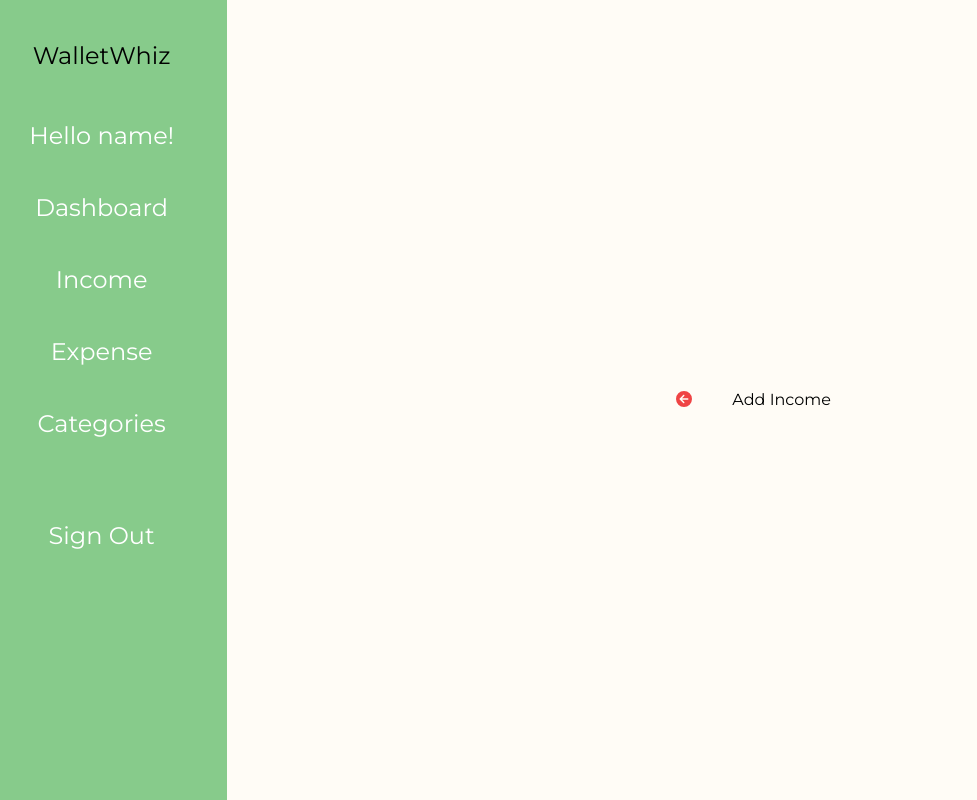
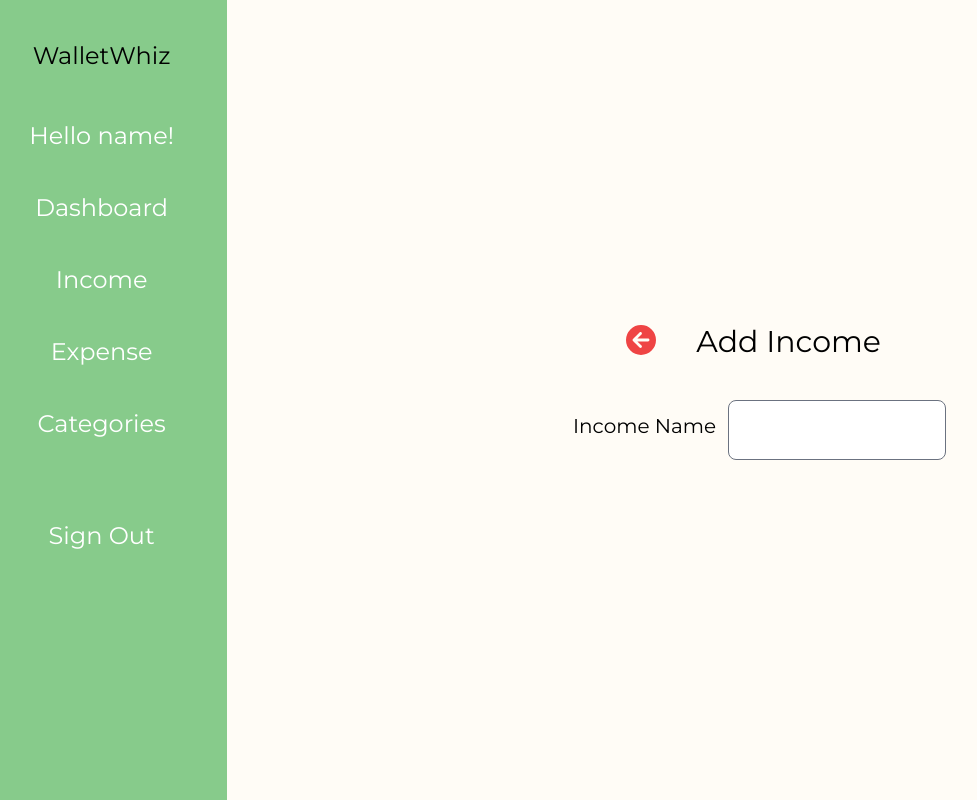
Before and after one commit to JOmega12/capstone-project-money, a React (Vite) app in the folder client/: page /add-income in a window 1280 px wide. Shown: the whole page, without its empty margins (24-1001 px from the left). Built offline with nearby package versions, Linux system fonts and the light colour scheme.

Commit message:
tweaked types in provider and still working on form

```diff
--- /dev/null
+++ b/client/src/components/IncomeAndExpenseInputs.tsx
@@ -0,0 +1,29 @@
+import { ChangeEvent } from "react";
+
+
+
+
+type TextInputsType = {
+    label: string;
+    onChange: (e: ChangeEvent<HTMLInputElement>) => void;
+    value: string;
+    show: boolean;
+    message: string;
+    type?: 'password' | 'text'
+}
+
+
+export const IncomeAndExpenseInputs = ({label, onChange, value, show, message, type}: TextInputsType) => (
+    <div className="mb-4 flex flex-row">
+        <label htmlFor="" className="text-xl mb-2 p-3">{label}</label>
+        <input
+            type={type}
+            className="border border-gray-500 rounded-lg py-2 px-3 focus:outline-none focus:border-blue-500"
+            onChange={onChange}
+            value={value}
+        />
+        {show ? (<div className="text-red-500">
+            {message}
+        </div>) : null}
+    </div>
+)
--- a/client/src/components/forms/IncomeInputForm.tsx
+++ b/client/src/components/forms/IncomeInputForm.tsx
@@ -2,12 +2,19 @@ import { Link } from "react-router-dom";
 import { Navbar } from "../../Navbar";
 import { FontAwesomeIcon } from "@fortawesome/react-fontawesome";
 import { faArrowCircleLeft } from "@fortawesome/free-solid-svg-icons/faArrowCircleLeft";
-import { useState } from "react";
+import { FormEvent, useState } from "react";
+import { useMoney } from "../../providers/IncomeAndExpenseProvider";
+import { useAuth } from "../../providers/AuthProvider";
+import { IncomeAndExpenseInputs } from "../IncomeAndExpenseInputs";
 
 export const IncomeInputForm = () => {
-  const [transactionNameInput, setTransactionNameInput] = useState("");
-  const [amountInput, setAmountInput] = useState(0);
-  const [categoryInput, setCategoryInput] = useState("");
+  const { user } = useAuth();
+  const {transactionName, setTransactionName, transactionAmount, setTransactionAmount, newPaddedDate, payHistory, setPayHistory} = useMoney();
+
+  // const [transactionName, setTransactionName] = useState("");
+  // const [transactionAmount, setTransactionAmount] = useState(0);
+  // const [categoryInput, setCategoryInput] = useState("");
+
 
   return (
     <section className="flex flex-col md:flex-row w-full min-h-screen gap-6">
@@ -18,17 +25,21 @@ export const IncomeInputForm = () => {
         <Navbar />
       </header>
       <div className="py-2 flex flex-col justify-center w-full">
-        <div className="flex flex-col md:flex-row gap-10 justify-center">
+        <div className="flex flex-col md:flex-row gap-10 justify-center items-center mb-10">
           <Link to={"/income"}>
             <FontAwesomeIcon
               icon={faArrowCircleLeft}
-              className="text-red-500"
+              className="text-red-500 text-3xl"
             />
           </Link>
-          <h2>Add Income</h2>
+          <h2 className="text-3xl ">Add Income</h2>
         </div>
-        <div className="flex flex-col justify-center">
+        <div className="flex flex-col justify-center items-center w-full">
+            <IncomeAndExpenseInputs
+            label={`Income Name`}
+            value={transactionName}
 
+            />
         </div>
       </div>
     </section>
--- a/client/src/providers/IncomeAndExpenseProvider.tsx
+++ b/client/src/providers/IncomeAndExpenseProvider.tsx
@@ -14,12 +14,12 @@ import { createTransactionAPI, getMoney } from "../api/getMoneyAPI";
 import { useAuth } from "./AuthProvider";
 
 type IncomeAndExpenseContextType = {
-  createNewTransactionForm: (
-    transaction: Pick<
-      Transaction,
-      "userId" | "transactionName" | "transactionAmount" | "createdAt"
-    >
-  ) => Promise<Transaction | undefined>;
+  // createNewTransactionForm: (
+  //   transaction: Pick<
+  //     Transaction,
+  //     "userId" | "transactionName" | "transactionAmount" | "createdAt"
+  //   >
+  // ) => Promise<Transaction | undefined>;
   money: Transaction | null;
   setMoney: Dispatch<SetStateAction<Transaction | null>>;
 
@@ -27,9 +27,20 @@ type IncomeAndExpenseContextType = {
   handleTransactionExpenseFormSubmit: (e: FormEvent<HTMLFormElement>) => void;
 
   transactionName: string | undefined;
+  setTransactionName: Dispatch<SetStateAction<string>>;
   transactionAmount: number | undefined;
+  setTransactionAmount: Dispatch<SetStateAction<number>>;
+
   totalIncome: number | undefined;
+  setTotalIncome: Dispatch<SetStateAction<number>>;
   totalExpense: number | undefined;
+  setTotalExpense: Dispatch<SetStateAction<number>>;
+
+  newPaddedDate: string | undefined;
+  payHistory: (Transaction | undefined) [];
+
+
+  setPayHistory: Dispatch<SetStateAction<Transaction[]>>;
 };
 
 type MoneyProviderProps = {
@@ -44,11 +55,11 @@ export const IncomeAndExpenseProvider = ({ children }: MoneyProviderProps) => {
   const { user } = useAuth();
   const [money, setMoney] = useState<Transaction | null>(null);
   const [payHistory, setPayHistory] = useState<Transaction[]>([]);
-  const [transactionName, setTransactionName] = useState("");
-  const [transactionAmount, setTransactionAmount] = useState(0);
+  const [transactionName, setTransactionName] = useState<string>("");
+  const [transactionAmount, setTransactionAmount] = useState<number>(0);
 
-  const [totalIncome, setTotalIncome] = useState(0);
-  const [totalExpense, setTotalExpense] = useState(0)
+  const [totalIncome, setTotalIncome] = useState<number>(0);
+  const [totalExpense, setTotalExpense] = useState<number>(0)
 
 
   const userId = user?.id;
@@ -101,6 +112,7 @@ export const IncomeAndExpenseProvider = ({ children }: MoneyProviderProps) => {
     }
   };
 
+
   // *this creates the transaction receipt for income/ and adds to total amount
   const handleTransactionIncomeFormSubmit = async (e: FormEvent<HTMLFormElement>) => {
     e.preventDefault();
@@ -147,13 +159,23 @@ export const IncomeAndExpenseProvider = ({ children }: MoneyProviderProps) => {
       value={{
         money,
         setMoney,
-        createNewTransactionForm,
+
         handleTransactionIncomeFormSubmit,
         handleTransactionExpenseFormSubmit,
+
         transactionName,
+        setTransactionName,
         transactionAmount,
+        setTransactionAmount,
+
         totalIncome,
-        totalExpense
+        setTotalIncome,
+        totalExpense,
+        setTotalExpense,
+        newPaddedDate,
+
+        payHistory,
+        setPayHistory,
       }}
     >
       {children}
```
Also changed, not shown: client/src/types/types.tsx (line endings or trailing spaces), 1 other file (tests, documents, lock files or other folders).
